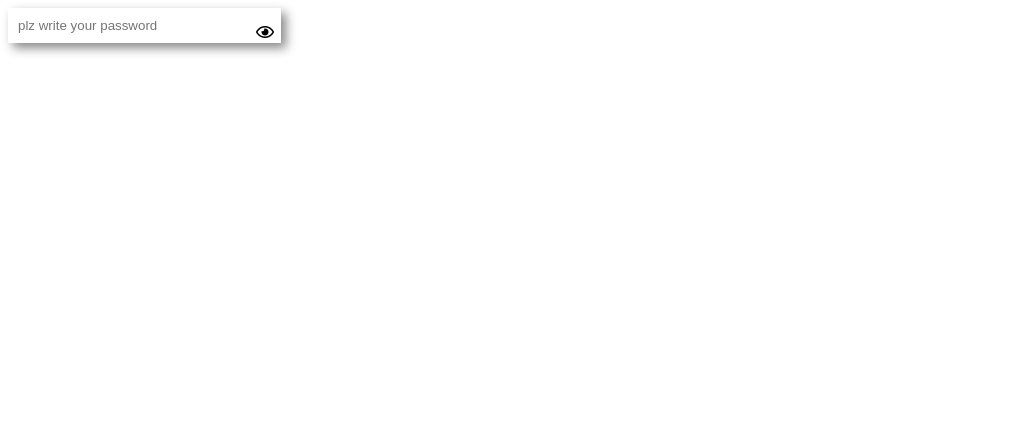
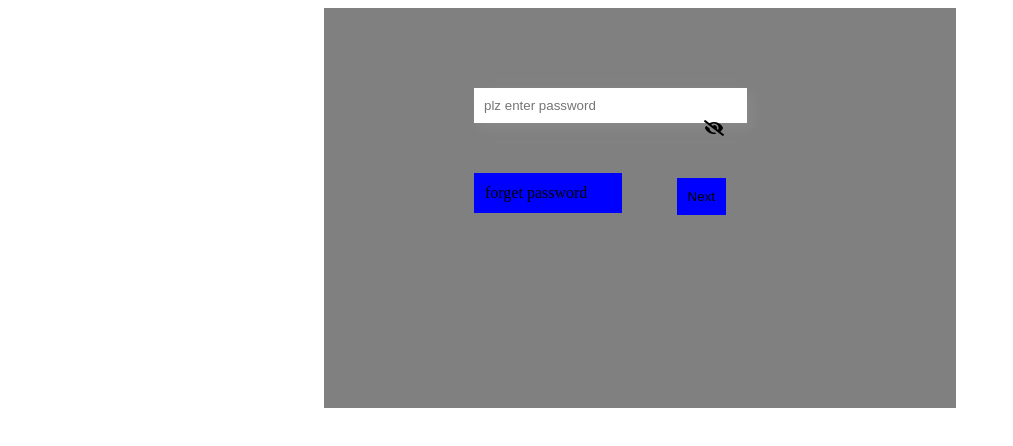
Before and after one commit to Coderushnepal/Anitakhanal, a plain HTML site: page js/assignment-2/index.html in a window 1280 px wide. Shown: the whole page, without its empty margins (0-1013 px from the left). Drawn offline with Linux system fonts and the light colour scheme.

Commit message:
minor changed

```diff
--- a/js/assignment-2/index.html
+++ b/js/assignment-2/index.html
@@ -9,10 +9,10 @@
     <title>show/hide password</title>
 </head>
 <body>
-    <div class="password-wrapper">
+    <!-- <div class="password-wrapper">
     <input type ="password" id="password" placeholder="plz write your password">
     <i class="far fa-eye" id="eyeicon" onclick = "toggle()"></i>
-   </div>
+   </div> -->
 </body>
 <script src ="script.js"></script>
 </html>
--- a/js/assignment-2/script.js
+++ b/js/assignment-2/script.js
@@ -1,3 +1,6 @@
+// var heading =  document.createElement("heading")
+// heading.innerHtml = "password";
+// document.body.appendChild(heading);
 // var inputPassword = document.createElement("input");
 // inputPassword.type = "password";
 // inputPassword.id = "writepassword";
@@ -5,20 +8,99 @@
 
 // document.body.appendChild(inputPassword);
 
+// var icon = document.createElement('i');
+// icon.className = "fas fa-eye-slash";
+// document.body.appendChild(icon);
+
+// icon.addEventListener("click", function (event){
+//     if(password.type === "password"){
+//         password.setAttribute("type", "text");
+//         icon.className = "fas fa-eye-slash";
+//     }
+//     else if(password.type === "text") {
+//         password.setAttribute("type", "password");
+//         icon.className = "far fa-eye";
+
+//     }
+
+// });
+
 // var viewImage = document.createElement("img");
 // viewImage.src = "images/view.png";
 // document.body.appendChild(viewImage);
 
-function toggle(){
-    var password = document.getElementById("password");
-    var eyeicon = document.getElementById("eyeicon");
+// function toggle(){
+//     var password = document.getElementById("password");
+//     var eyeicon = document.getElementById("eyeicon");
+//     if(password.type === "password"){
+//         password.setAttribute("type", "text");
+//         eyeicon.className = "fas fa-eye-slash";
+//     }
+//     else if(password.type === "text") {
+//         password.setAttribute("type", "password");
+//         eyeicon.className = "far fa-eye";
+
+//     }
+// }
+
+var divPasswordWrapper = document.createElement("div");
+divPasswordWrapper.style.backgroundColor = "grey";
+divPasswordWrapper.style.width = "50%";
+divPasswordWrapper.style.height = "50vh";
+divPasswordWrapper.style.margin = "0 auto";
+
+document.body.appendChild(divPasswordWrapper);
+
+var inputPassword = document.createElement("input");
+inputPassword.type = "password";
+inputPassword.id = "password";
+inputPassword.placeholder = "plz enter password";
+inputPassword.style.width ="40%";
+inputPassword.style.marginLeft = "150px";
+inputPassword.style.marginTop = "80px";
+divPasswordWrapper.appendChild(inputPassword);
+
+var icon = document.createElement("i");
+icon.className = "fas fa-eye-slash";
+divPasswordWrapper.appendChild(icon);
+
+icon.addEventListener("click", function(event){
     if(password.type === "password"){
         password.setAttribute("type", "text");
-        eyeicon.className = "fas fa-eye-slash";
+        icon.className = "far fa-eye";
     }
     else if(password.type === "text") {
         password.setAttribute("type", "password");
-        eyeicon.className = "far fa-eye";
+        icon.className = "fas fa-eye-slash";
 
     }
-}
+
+});
+
+var forgetPassword = document.createElement("btn");
+forgetPassword.innerHTML = "forget password";
+forgetPassword.style.backgroundColor = "blue";
+forgetPassword.style.padding = "10px";
+forgetPassword.style.border = "1px solid blue";
+forgetPassword.style.display = "block";
+forgetPassword.style.width = "20%";
+forgetPassword.style.margin = "50px 150px";
+
+divPasswordWrapper.appendChild(forgetPassword);
+
+forgetPassword.addEventListener("click", function(event){
+    console.log("forget password");
+})
+
+var nextButton = document.createElement("button");
+nextButton.innerHTML = "Next";
+nextButton.style.backgroundColor = "blue";
+nextButton.style.padding = "10px";
+nextButton.style.border = "1px solid blue"
+nextButton.style.float = "right";
+nextButton.style.margin = "-85px 230px"
+divPasswordWrapper.appendChild(nextButton);
+
+nextButton.addEventListener("mouseout", function(event){
+    event.target.style.backgroundColor = "red";
+})
--- a/js/assignment-2/style.css
+++ b/js/assignment-2/style.css
@@ -7,6 +7,6 @@ input {
 }
 .far, .fas{
  position:absolute;
- left: 20%;
- top: 3%;
+ left: 55%;
+ top: 15%;
 }
```
